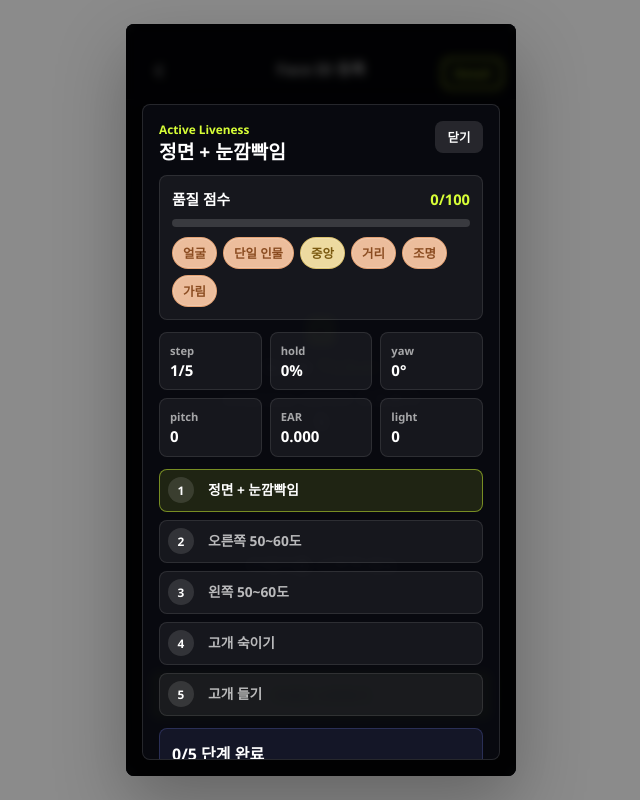
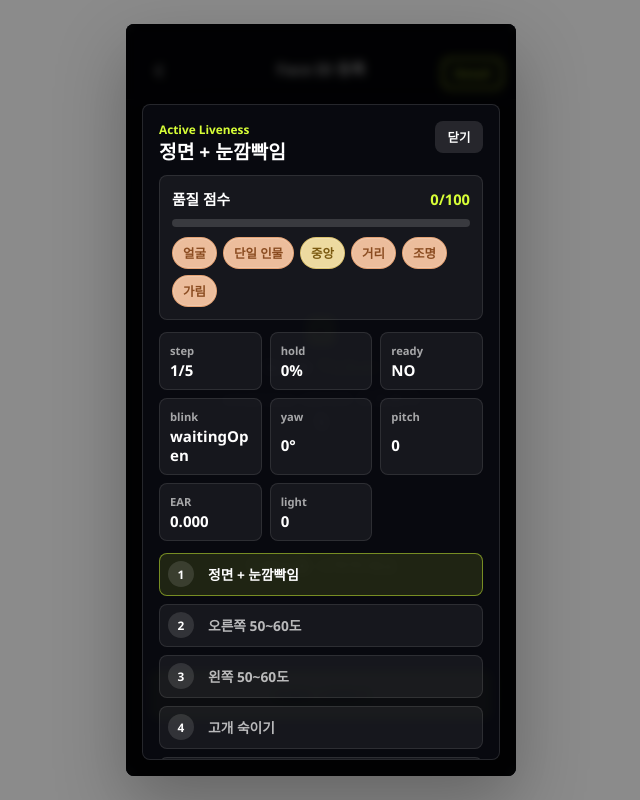
Before and after one commit to LotusRoot-Tempura/livenessproto, a Next.js app: page / in a window 1280 px wide. Both pictures are taken after a click on the button "Detail". Shown: the whole page, without its empty margins (319-959 px from the left). Built offline with nearby package versions, Linux system fonts and the light colour scheme.

Commit message:
Tighten liveness step validation

```diff
--- a/src/components/ActiveLivenessPrototype.tsx
+++ b/src/components/ActiveLivenessPrototype.tsx
@@ -56,6 +56,8 @@ type QualityIssue = {
   message: string;
 };
 
+type BlinkPhase = "waitingOpen" | "waitingClosed" | "waitingReopen" | "confirmed";
+
 const FACE_OVAL = [
   10, 338, 297, 332, 284, 251, 389, 356, 454, 323, 361, 288, 397, 365, 379, 378, 400, 377, 152, 148, 176,
   149, 150, 136, 172, 58, 132, 93, 234, 127, 162, 21, 54, 103, 67, 109, 10,
@@ -71,8 +73,11 @@ const RIGHT_EYE_BOTTOM = 374;
 const NOSE_TIP = 1;
 const TFLITE_INFO_LOG = "INFO: Created TensorFlow Lite XNNPACK delegate for CPU.";
 
-const USER_YAW_TARGET = 0.105;
-const PITCH_DELTA_TARGET = 0.055;
+const USER_YAW_TARGET = 0.13;
+const FRONT_YAW_LIMIT = 0.04;
+const FRONT_PITCH_MIN = 0.44;
+const FRONT_PITCH_MAX = 0.86;
+const PITCH_DELTA_TARGET = 0.07;
 const EYES_OPEN_EAR = 0.21;
 const EYES_CLOSED_EAR = 0.195;
 const FRONT_HOLD_MS = 3000;
@@ -299,6 +304,15 @@ function stepIndexOf(stepId: LivenessStepId) {
   return steps.findIndex((step) => step.id === stepId);
 }
 
+function isFrontPoseReady(metrics: LivenessMetrics) {
+  return (
+    metrics.score >= SCORE_PASS_THRESHOLD &&
+    Math.abs(metrics.yawRatio) <= FRONT_YAW_LIMIT &&
+    metrics.pitchRatio >= FRONT_PITCH_MIN &&
+    metrics.pitchRatio <= FRONT_PITCH_MAX
+  );
+}
+
 function getQualityIssue(metrics: LivenessMetrics): QualityIssue | null {
   if (!metrics.detected) {
     if (metrics.brightness > 0 && metrics.brightness < 45) {
@@ -410,10 +424,8 @@ export function ActiveLivenessPrototype() {
     down: null,
     up: null,
   });
-  const eyesWereOpenRef = useRef(false);
-  const blinkSeenRef = useRef(false);
+  const blinkPhaseRef = useRef<BlinkPhase>("waitingOpen");
   const baselinePitchRef = useRef<number | null>(null);
-  const downPitchSignRef = useRef<1 | -1 | null>(null);
   const startedAtRef = useRef<number | null>(null);
   const displayedIssueRef = useRef("");
   const issueCandidateRef = useRef<{ key: string; startedAt: number } | null>(null);
@@ -540,10 +552,8 @@ export function ActiveLivenessPrototype() {
     clearStepTransition();
     clearVisibleIssue();
     resetHolds();
-    eyesWereOpenRef.current = false;
-    blinkSeenRef.current = false;
+    blinkPhaseRef.current = "waitingOpen";
     baselinePitchRef.current = null;
-    downPitchSignRef.current = null;
     startedAtRef.current = performance.now();
     moveToStep("frontBlink");
     setElapsedMs(0);
@@ -665,8 +675,7 @@ export function ActiveLivenessPrototype() {
           holdStartRef.current[currentStep] = null;
         }
         if (currentStep === "frontBlink") {
-          eyesWereOpenRef.current = false;
-          blinkSeenRef.current = false;
+          blinkPhaseRef.current = "waitingOpen";
         }
         const noFaceMetrics = buildNoFaceMetrics(video);
         setMetrics(noFaceMetrics);
@@ -700,14 +709,19 @@ export function ActiveLivenessPrototype() {
       }
 
       if (currentStep === "frontBlink") {
-        if (nextMetrics.averageEar > EYES_OPEN_EAR) {
-          eyesWereOpenRef.current = true;
-        }
-        if (eyesWereOpenRef.current && nextMetrics.averageEar < EYES_CLOSED_EAR) {
-          blinkSeenRef.current = true;
+        const frontPoseReady = isFrontPoseReady(nextMetrics);
+
+        if (!frontPoseReady) {
+          blinkPhaseRef.current = "waitingOpen";
+        } else if (blinkPhaseRef.current === "waitingOpen" && nextMetrics.averageEar >= EYES_OPEN_EAR) {
+          blinkPhaseRef.current = "waitingClosed";
+        } else if (blinkPhaseRef.current === "waitingClosed" && nextMetrics.averageEar <= EYES_CLOSED_EAR) {
+          blinkPhaseRef.current = "waitingReopen";
+        } else if (blinkPhaseRef.current === "waitingReopen" && nextMetrics.averageEar >= EYES_OPEN_EAR) {
+          blinkPhaseRef.current = "confirmed";
         }
 
-        if (qualityReady) {
+        if (frontPoseReady && blinkPhaseRef.current === "confirmed") {
           holdStartRef.current.frontBlink ??= now;
         } else {
           holdStartRef.current.frontBlink = null;
@@ -715,7 +729,7 @@ export function ActiveLivenessPrototype() {
 
         const frontHeld =
           holdStartRef.current.frontBlink !== null && now - holdStartRef.current.frontBlink >= FRONT_HOLD_MS;
-        if (frontHeld && blinkSeenRef.current) {
+        if (frontHeld) {
           baselinePitchRef.current = nextMetrics.pitchRatio;
           markPassed("frontBlink");
           scheduleStepAdvance("right");
@@ -742,10 +756,9 @@ export function ActiveLivenessPrototype() {
         holdStartRef.current.left = null;
       }
 
-      if (currentStep === "down" && qualityReady && Math.abs(pitchDelta) >= PITCH_DELTA_TARGET) {
+      if (currentStep === "down" && qualityReady && pitchDelta >= PITCH_DELTA_TARGET) {
         holdStartRef.current.down ??= now;
         if (now - holdStartRef.current.down >= CHALLENGE_HOLD_MS) {
-          downPitchSignRef.current = pitchDelta >= 0 ? 1 : -1;
           markPassed("down");
           scheduleStepAdvance("up");
         }
@@ -753,8 +766,7 @@ export function ActiveLivenessPrototype() {
         holdStartRef.current.down = null;
       }
 
-      const downPitchSign = downPitchSignRef.current ?? 1;
-      if (currentStep === "up" && qualityReady && downPitchSign * pitchDelta <= -PITCH_DELTA_TARGET) {
+      if (currentStep === "up" && qualityReady && pitchDelta <= -PITCH_DELTA_TARGET) {
         holdStartRef.current.up ??= now;
         if (now - holdStartRef.current.up >= CHALLENGE_HOLD_MS) {
           markPassed("up");
@@ -811,7 +823,7 @@ export function ActiveLivenessPrototype() {
     const eyeCenterY = (leftEyeY + rightEyeY) / 2;
     const mouthCenterY = (mouthLeft.y + mouthRight.y) / 2;
     const rawYawRatio = (noseTip.x - eyeCenterX) / Math.max(0.0001, bounds.width);
-    const yawRatio = -rawYawRatio;
+    const yawRatio = rawYawRatio;
     const pitchRatio = (noseTip.y - eyeCenterY) / Math.max(0.0001, mouthCenterY - eyeCenterY);
     const leftEar = eyeAspectRatio(leftEyeOuter, leftEyeInner, leftEyeTop, leftEyeBottom);
     const rightEar = eyeAspectRatio(rightEyeOuter, rightEyeInner, rightEyeTop, rightEyeBottom);
@@ -870,12 +882,26 @@ export function ActiveLivenessPrototype() {
       : currentHoldStart === null || currentNow === 0
         ? 0
         : clamp01((currentNow - currentHoldStart) / currentHoldTarget);
-  const progressPercent = Math.round((passReady ? 1 : clamp01((completedCount + holdProgress) / 5)) * 100);
   const pitchDelta = baselinePitchRef.current === null ? 0 : metrics.pitchRatio - baselinePitchRef.current;
   const yawApproxDegrees = Math.round(metrics.yawRatio * 500);
   const pitchApprox = Math.round(pitchDelta * 1000);
   const statusMessage = errorMessage || displayIssue;
-  const ringState = statusMessage ? "warn" : passReady || isTransitioning ? "pass" : metrics.score >= SCORE_PASS_THRESHOLD ? "ready" : "idle";
+  const currentStepReady =
+    passReady || isTransitioning
+      ? true
+      : activeStep === "frontBlink"
+        ? isFrontPoseReady(metrics) && blinkPhaseRef.current === "confirmed"
+        : activeStep === "right"
+          ? metrics.score >= SCORE_PASS_THRESHOLD && metrics.yawRatio >= USER_YAW_TARGET
+          : activeStep === "left"
+            ? metrics.score >= SCORE_PASS_THRESHOLD && metrics.yawRatio <= -USER_YAW_TARGET
+            : activeStep === "down"
+              ? metrics.score >= SCORE_PASS_THRESHOLD && pitchDelta >= PITCH_DELTA_TARGET
+              : activeStep === "up"
+                ? metrics.score >= SCORE_PASS_THRESHOLD && pitchDelta <= -PITCH_DELTA_TARGET
+                : false;
+  const progressPercent = Math.round((passReady || isTransitioning ? 1 : holdProgress) * 100);
+  const ringState = statusMessage ? "warn" : passReady || isTransitioning ? "pass" : currentStepReady ? "ready" : "idle";
   const actionLabel =
     cameraState === "requesting" || modelState === "loading"
       ? "시작 중"
@@ -995,6 +1021,14 @@ export function ActiveLivenessPrototype() {
                 <strong>{Math.round(holdProgress * 100)}%</strong>
               </div>
               <div>
+                <span>ready</span>
+                <strong>{currentStepReady ? "OK" : "NO"}</strong>
+              </div>
+              <div>
+                <span>blink</span>
+                <strong>{blinkPhaseRef.current}</strong>
+              </div>
+              <div>
                 <span>yaw</span>
                 <strong>{yawApproxDegrees}°</strong>
               </div>
@@ -1037,7 +1071,7 @@ export function ActiveLivenessPrototype() {
             <div className="liveness-result" data-pass={passReady ? "true" : "false"}>
               <strong>{passReady ? "검증 완료" : `${completedCount}/5 단계 완료`}</strong>
               <span>
-                정면은 3초, 회전과 고개 동작은 1.5초 동안 품질 점수 {SCORE_PASS_THRESHOLD}점 이상을 유지해야 통과됩니다.
+                프로그레스바는 현재 스텝 진행률입니다. 정면은 blink 확인 후 3초, 다른 동작은 지정 방향으로 1.5초 유지해야 통과됩니다.
               </span>
             </div>
           </div>
```
